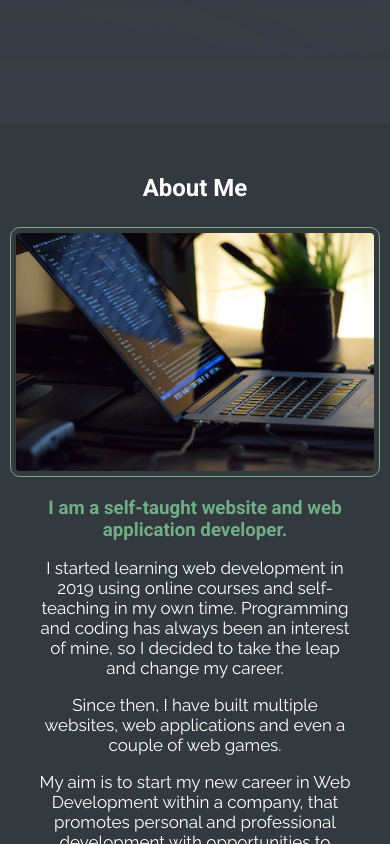
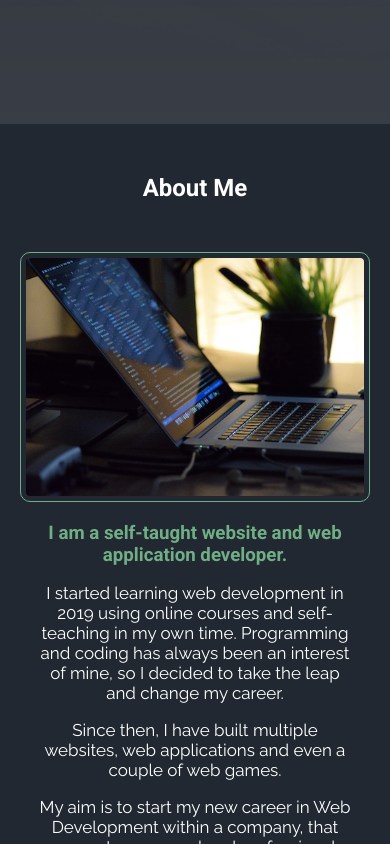
Before and after one commit to MashuMaru/personal-site, a React (Create React App) app: page / in a window 390 px wide. Shown: the part 720-1564 px from the top of the page. Built offline with nearby package versions, Linux system fonts and the light colour scheme.

Commit message:
css amendments

```diff
--- a/public/styles.css
+++ b/public/styles.css
@@ -43,7 +43,6 @@ header {
     display: block;
     margin-top: auto;
     margin-bottom: auto;
-    /* height: 100%; */
 }
 
 .section {
@@ -66,18 +65,11 @@ hr {
 p {
     font-family: 'Raleway', sans-serif;
 }
-/* EDITED HERE ADDED BELOW*/
+
 #about {
-    /* display: inline-block; */
     display: inline-block;
     width: 100%;
-    /* height: 100%; */
-
-    /* background-color: transparent; */
-    /* background-color: #222831; */
-    /* background-color: #393E46; */
-    background-color: #343940;
-
+    background-color: #222831;
     min-height: 500px;
     color: white;
 }
@@ -87,14 +79,11 @@ p {
     width: 100%;
     height: 100%;
     background-color: transparent;
-    /* background-color: #393e46; */
     min-height: 500px;
     color: white;
 }
 
 .about-pic-section {
-    /* display: inline-block; */
-    /* display: block; */
     display: flex;
     margin-left: auto;
     margin-right: auto;
@@ -108,9 +97,7 @@ p {
 
 @media only screen and (max-width: 1440px) {
     .about-pic-section {
-        /* padding-left: auto; */
         padding-left: 5%;
-        /* padding-right: 15%; */
     }
 }
 
@@ -121,10 +108,6 @@ p {
         float: none;
         padding-left: 0;
         padding-right: 0;
-        /* padding-left: auto;
-        padding-right: auto; */
-        /* margin-left: auto;
-        margin-right: auto; */
     }
 }
 
@@ -149,25 +132,18 @@ p {
         float: none;
         padding-left: 0;
         padding-right: 0;
-        /* padding-left: auto;
-        padding-right: auto; */
-        /* margin-left: auto;
-        margin-right: auto; */
     }
 }
 
 .title {
     margin-top: 50px;
+    margin-bottom: 50px;
     color: white;
     text-align: center;
-    /* padding: 25px; */
     font-weight: 700;
 }
 
 .about-information {
-    /* vertical-align: middle; */
-    /* padding-top: auto;
-    padding-bottom: auto; */
     display: block;
     float: right;
     text-align: left;
@@ -175,8 +151,6 @@ p {
     padding-right: 10%;
     padding-left: 5%;
     padding-bottom: 50px;
-    /* margin-bottom: 25px; */
-    /* padding-left: 5%; */
 }
 
 
@@ -185,11 +159,9 @@ p {
     float: left;
     text-align: left;
     width: 50%;
-    /* margin-top: 25px; */
     padding-left: 20%;
     padding-bottom: 25px;
     margin-bottom: 50px;
-    /* padding-left: 5%; */
 }
 
 @media only screen and (max-width: 1025px) {
@@ -215,7 +187,6 @@ p {
         margin-left: auto;
         padding-left: 10%;
         padding-right: 10%;
-        /* padding-top: 20px;  */
         padding-bottom: 20px;
         text-align: center;
 
@@ -223,25 +194,14 @@ p {
 }
 
   .profile-pic {
-    /* position: relative; */
-    /* display: inline; */
-    /* border-radius: 10%; */
     display: block;
     border-radius: 10px;
     border: solid 1px #70af85;
     padding: 5px;
-    /* height: 550px; */
-    /* height: 100%; */
-    /* max-width: 100%; */
     display: flex;
     height: 400px;
-    /* height: 100%; */
     margin-left: auto;
     margin-right: auto;
-    /* margin-left: 25%;
-    margin-right: 25%; */
-    /* margin-left: auto;
-    margin-right: auto; */
     margin-top: auto;
     margin-bottom: auto;
 }
@@ -262,16 +222,20 @@ p {
     }
 }
 
+@media only screen and (max-width: 500px) {
+    .profile-pic {
+        width: 350px;
+    }
+}
+
 .skills-pic {
     position: relative;
-    /* display: inline; */
     border-radius: 10px;;
     border: solid 1px #70af85;
     padding: 10px;
     height: 350px;
     margin-left: 25%;
     margin-right: 25%;
-    /* margin-bottom: 25px; */
     margin-bottom: 50px;
     transition: transform .25s, visibility .25s ease-in;
 
@@ -289,16 +253,8 @@ p {
         display: flex;
         margin-left: auto;
         margin-right: auto;
-        /* text-align: center; */
-
     }
 }
-
-/* @media only screen and (max-width: 500px) {
-    .landing-pic {
-        max-height: 210px;
-    }
-} */
 
 .about-details {
     font-size: 17px;
@@ -388,13 +344,11 @@ p {
 }
 
 .home-button {
-    /* margin-top: 25px; */
     min-width: 100px;
     border: 0.5px solid white;;
     border-radius: 10px;
     background-color: transparent;;
     transition: all 0.5s ease 0s;
-    /* display: inline-block; */
     padding: 10px 20px;
     font-family: 'Roboto', sans-serif;
     color: white;
@@ -425,12 +379,10 @@ p {
         -ms-transform: scale(1.2);
         -webkit-transform: scale(1.2);
         transform: scale(1.2);
-    /* transition: all 0.2s ease 0s; */
 }
 
 .connect-p {
     font-size: 17px;
-    /* margin-top: 55px; */
     margin-left: 50px;
     margin-right: 50px;
 }
@@ -465,20 +417,14 @@ a:hover {
 }
 
 .footer {
-    /* background-color: transparent; */
-    /* background-color: #222831; */
-    /* background-color: #393E46; */
-    background-color: #343940;
-
-    /* position: relative; */
+    /* background-color: #343940; */
+    background-color: #222831;
     font-size: 13px;
     width: 100%;
-    /* height: 100%; */
     text-align: center;
     bottom: 0;
     padding-top: 50px;
     padding-bottom: 50px;
-    /* padding-top: 50px; */
     color: white;
 }
 
@@ -495,7 +441,6 @@ a:hover {
     font-size: 15px;
     text-decoration: underline;
     transition: transform .25s, visibility .25s ease-in;
-    /* width: 250px; */
 }
 
 .port-link:hover {
```
